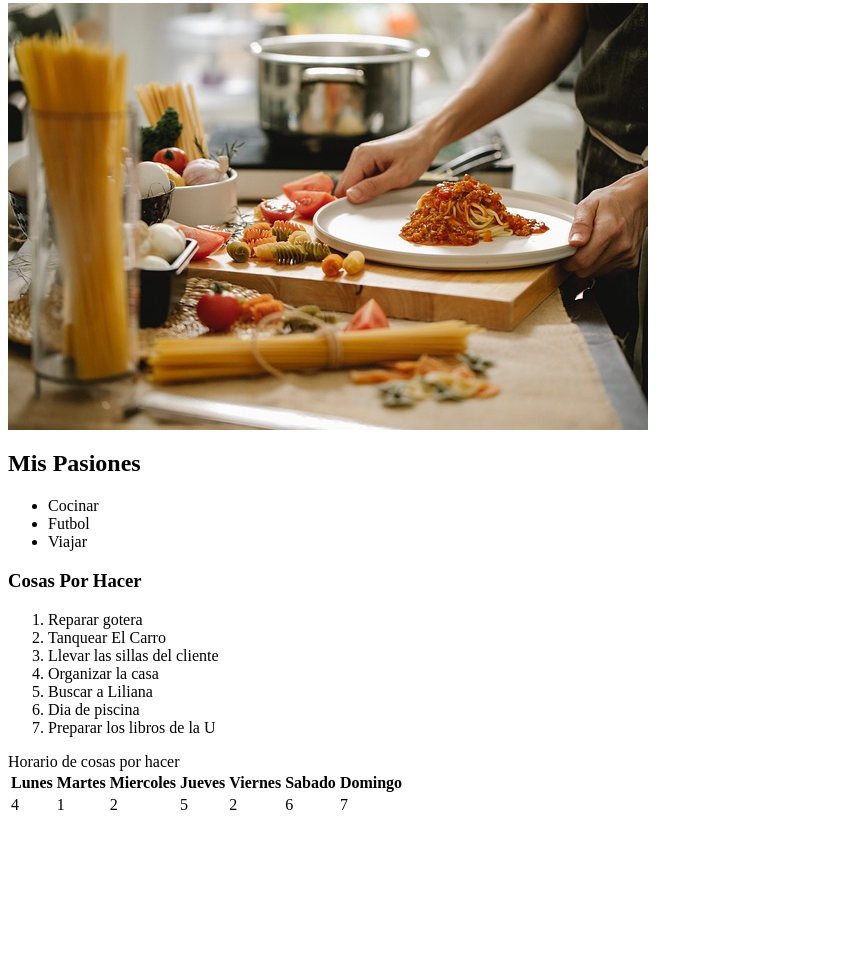
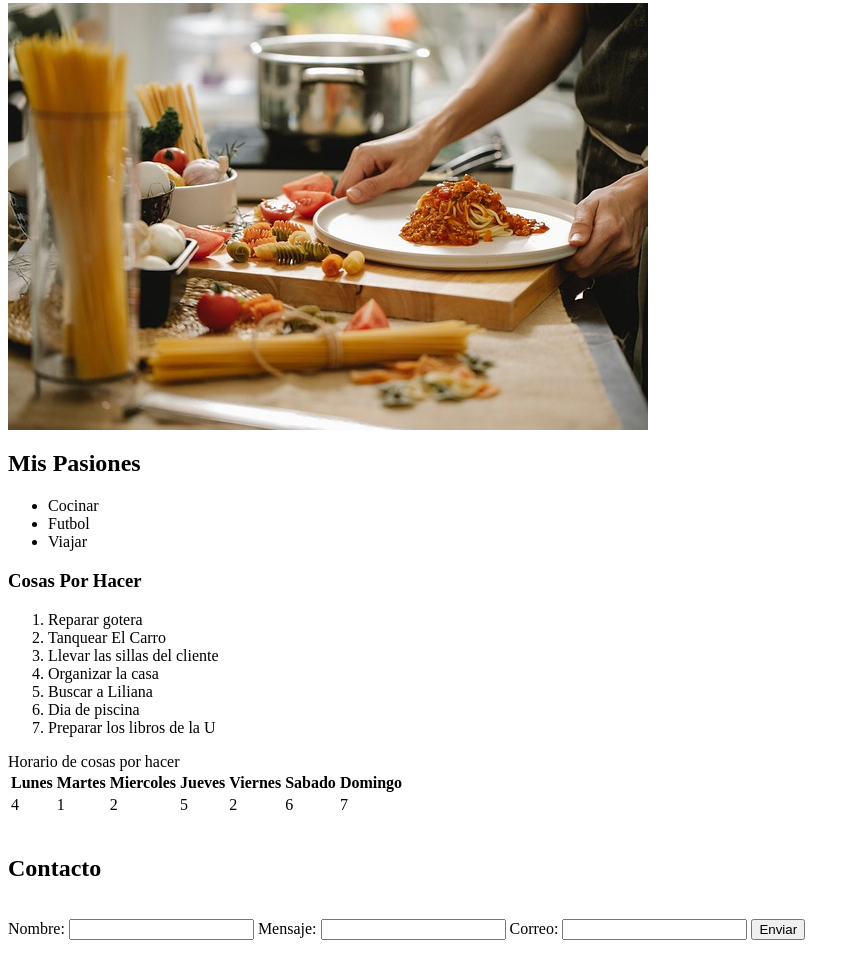
Before and after one commit to sanhmi/entregable1, a plain HTML site: page index.html in a window 1280 px wide. Shown: the part 268-1224 px from the top of the page, without its empty margins (0-860 px from the left). Before the commit the page ends 1093 px from the top, so only its background shows below. Drawn offline with Linux system fonts and the light colour scheme.

Commit message:
se agrego formulario de contacto

```diff
--- a/index.html
+++ b/index.html
@@ -24,6 +24,7 @@
         diferencia en el mundo.
     </p>
     <img src="./pasion 1.jpg" alt="">
+    <br>
 
     <h2>Mis Pasiones</h2>
     <ul>
@@ -66,6 +67,22 @@
             </tr>
         </tbody>
     </table>
+    <br>
+    <h2>Contacto</h2>
+    <br>
+    <form action="">
+        <label for="name">Nombre:</label>
+        <input type="text" name="nombre" id="name">
+
+        <label for="Msj">Mensaje:</label>
+        <input type="text" name="Mensaje" id="Msj">
+
+        <label for="email">Correo:</label>
+        <input type="email" name="Correo" id="email">
+
+        <button type="submit">Enviar</button>
+
+    </form>
 
 
 
```
